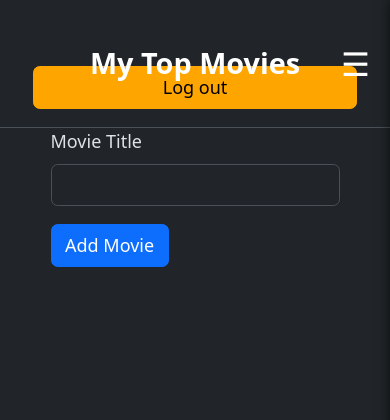
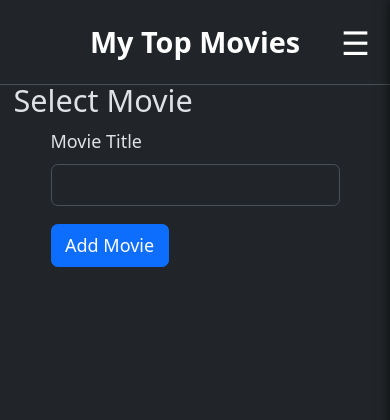
Before and after one commit to RuginaAlex/Top-Movies-Site-Full-Stack, a Flask app: page /add in a window 390 px wide. Shown: the top 420 px of the page. Run offline with Flask 3, Linux system fonts and the light colour scheme; the visitor is signed in with stand-in values (Sample User, id 1); some libraries are stand-ins or nearby versions.

Commit message:
Added responsive header for mobile

```diff
--- a/templates/header.html
+++ b/templates/header.html
@@ -37,10 +37,10 @@
                     <button type="button" class="btn btn-primary btn-signup" data-bs-toggle="modal" data-bs-target="#signupModal">Sign-up</button>
         </div>
     {% else %}
-        <div class="col-md-3 text-end">
-            <a href="{{ url_for('logout') }}" class="btn btn-primary btn-signup">Log out</a>
-        </div>
-    {% endif %}
+    <div class="col-md-3 text-end d-none d-md-flex">
+        <a href="{{ url_for('logout') }}" class="btn btn-primary btn-signup">Log out</a>
+    </div>
+{% endif %}
 
     <div class="mobile-title d-md-none">
         My Top Movies
```
